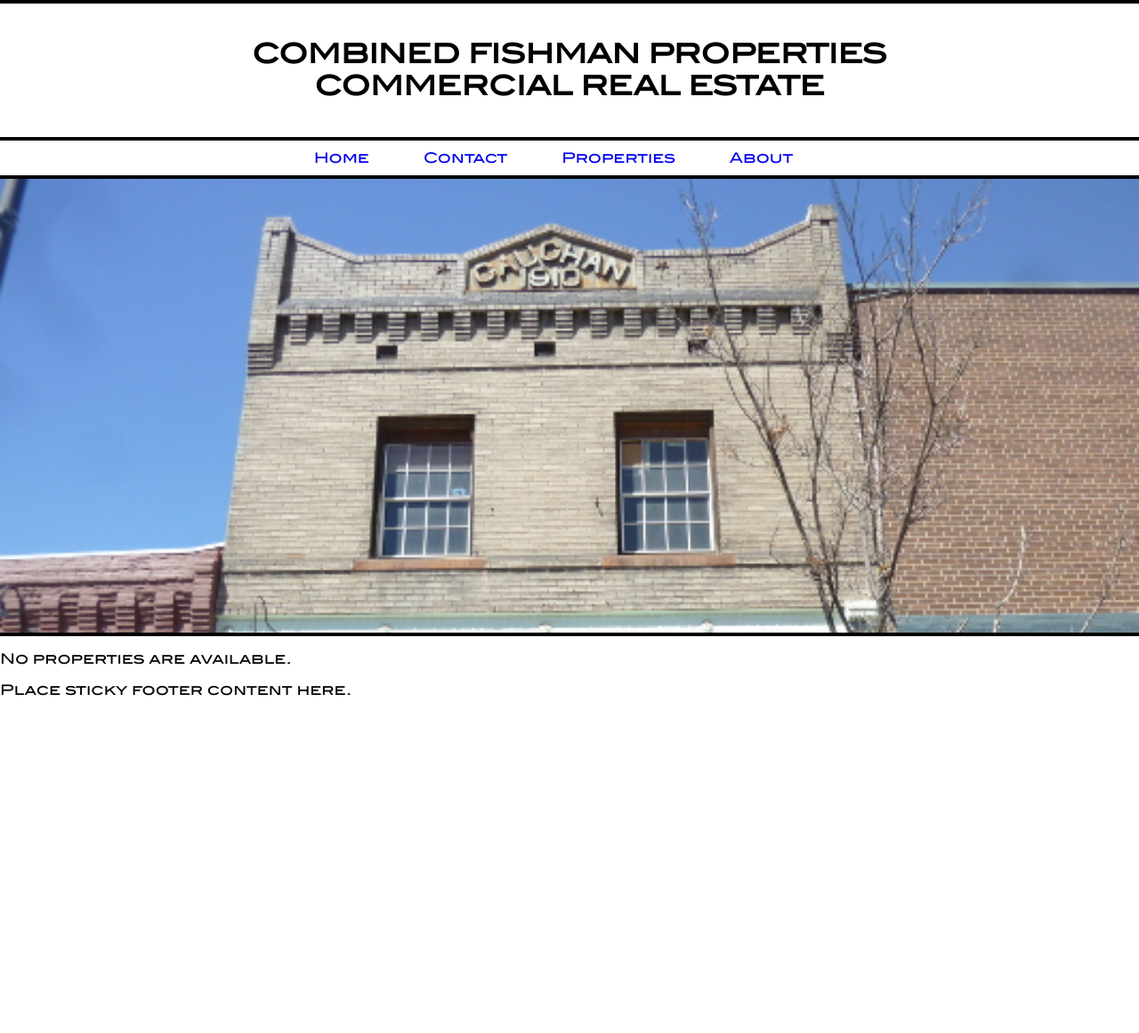
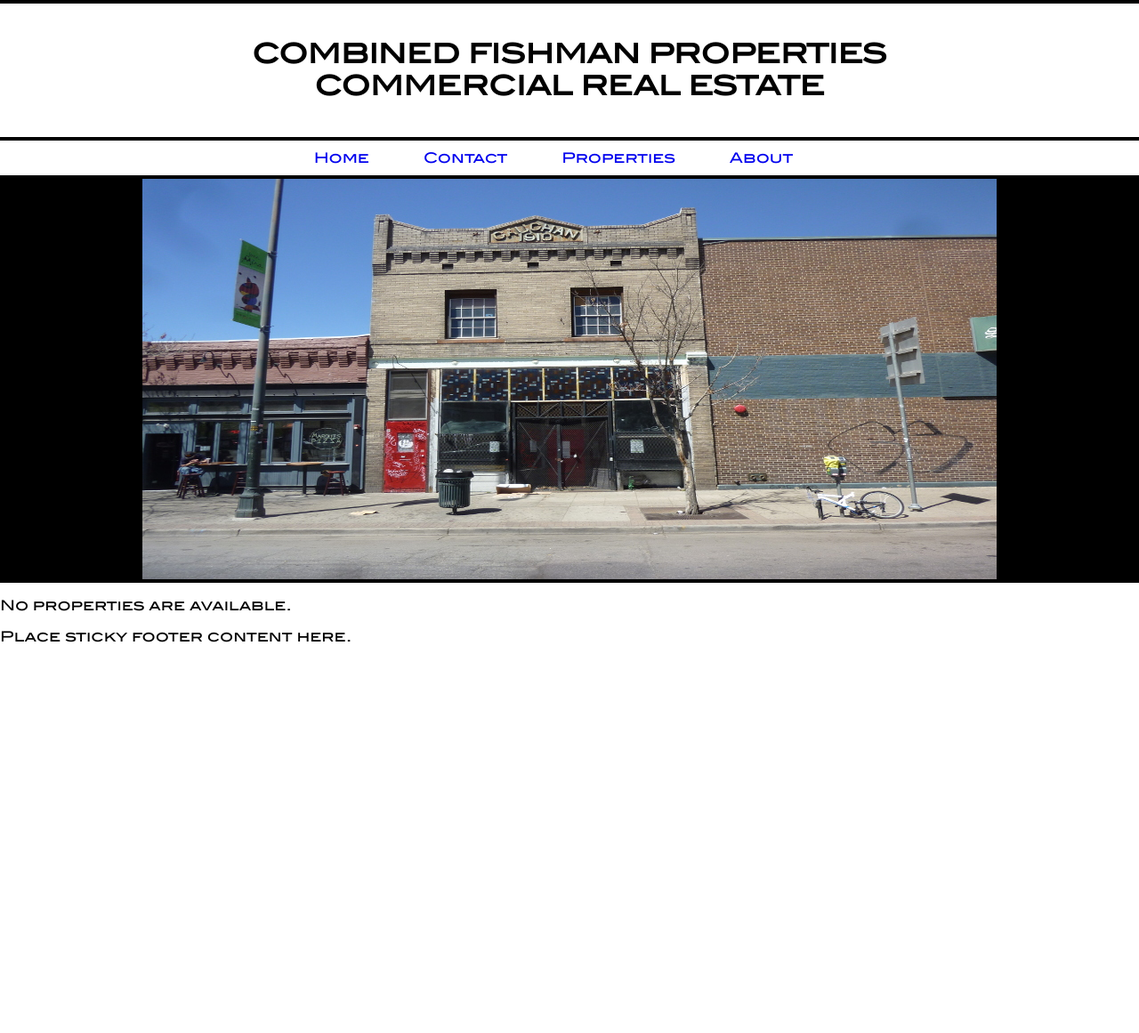
Before and after one commit to benjafishman/CombinedFishmanProperties, a Django app: template properties/templates/properties/home.html in a window 1280 px wide. Shown: the top 1161 px of the page at 89% size. Run offline with Django 3.2, Linux system fonts and the light colour scheme; the template is opened without the code that fills it, so the values that code supplies are empty; some libraries are stand-ins or nearby versions.

Commit message:
- loads of slider image updates

```diff
--- a/properties/static/home_style.css
+++ b/properties/static/home_style.css
@@ -1,13 +1,16 @@
 #slide-show-wrapper {
-    width: 100%
+    width: 100%;
     background-color: #000000;
     border-top: 4px solid;
     border-bottom: 4px solid;
     border-color: #000000;
 }
 
-
-#slide-show-wrapper ul {
-    max-width: none;
-    max-height: 510px;
+#slide-show {
+    width: 960px;
+    background: #000000;
+    margin: 0 auto;
+    padding: 0 10px 0 10px;
+    position: relative;
+    height: 450px;
 }
--- a/properties/templates/properties/home.html
+++ b/properties/templates/properties/home.html
@@ -9,10 +9,14 @@
 {% block content %}
     <div id="slide-show-wrapper">
     <!-- Slideshow 1 -->
-        <ul class="rslides" id="slider1">
-          <li><img src="{% static "images/2015_533x400.jpg" %}" alt="2015"></li>
-          <li><img src="{% static "images/armory412x510.jpg" %}" alt="armory"></li>
-        </ul>
+        <div id="slide-show">
+            <ul class="rslides" id="slider1">
+              <li><img src="{% static "images/2015_960x450.jpg" %}" alt="2015"></li>
+              <li><img src="{% static "images/armory960x450.jpg" %}" alt="armory"></li>
+                <li><img src="{% static "images/scruffy960x450.jpg" %}" alt="scruphy"></li>
+                <li><img src="{% static "images/zanzbar960x450.jpg" %}" alt="zanzbar"></li>
+            </ul>
+        </div>
     </div>
     {% if properties %}
         <ul>
```
Also changed, not shown: properties/static/images/armory283x350.jpg (added), properties/static/images/armory323x400.jpg (added), properties/static/images/armory40x50.jpg (added), properties/static/images/armory533x400.jpg (added), properties/static/images/scruffy533x400.jpg (added), properties/static/images/scruffy960x450.jpg (renamed from properties/static/images/scruphy960x450.jpg), properties/static/images/tattoo960x450.jpg, properties/static/images/zanzbar300x400.jpg (added), properties/static/images/zanzbar533x400.jpg (added), properties/static/images/zanzbar960x450.jpg.
